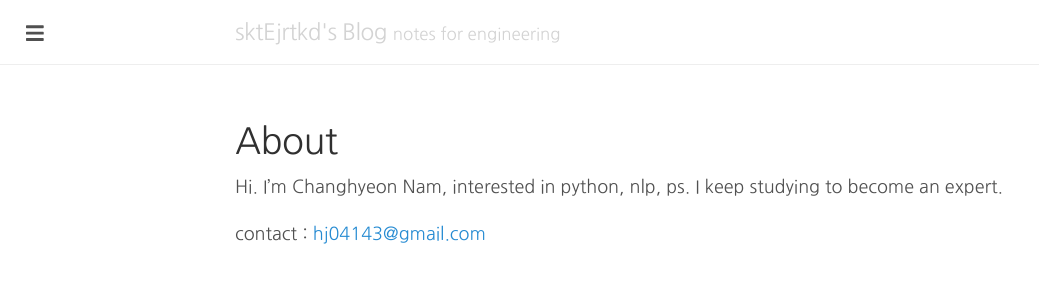
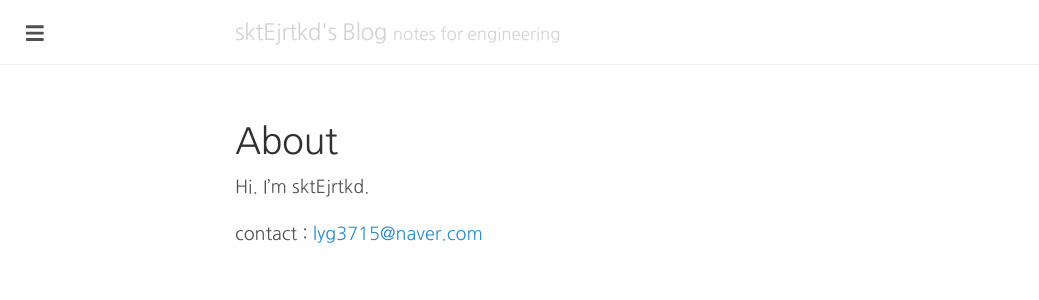
Before and after one commit to sktEjrtkd/sktEjrtkd.github.io, a Jekyll site: the page built from about.md, in a window 1280 px wide. Shown: the top 300 px of the page, without its empty margins (0-1039 px from the left). Built offline with Jekyll 4.4.1, drawn with Linux system fonts in a browser that asks for light colours; nearby versions of some CDN libraries; comment, search, counter and statistics services are not loaded.

Commit message:
Update about.md

```diff
--- a/about.md
+++ b/about.md
@@ -2,7 +2,7 @@
 layout: page
 title: About
 ---
-Hi. I'm Changhyeon Nam, interested in python, nlp, ps. I keep studying to become an expert.
+Hi. I'm sktEjrtkd.
 
 
-contact : <a href="mailto:hj04143@gmail.com">hj04143@gmail.com</a>
+contact : <a href="mailto:lyg3715@naver.com">lyg3715@naver.com</a>
```
